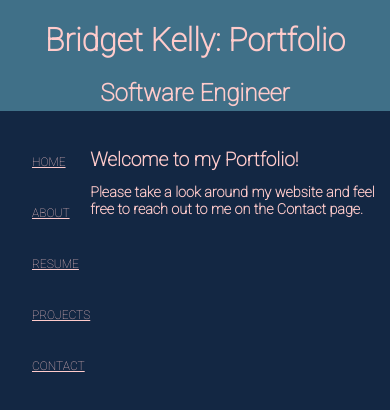
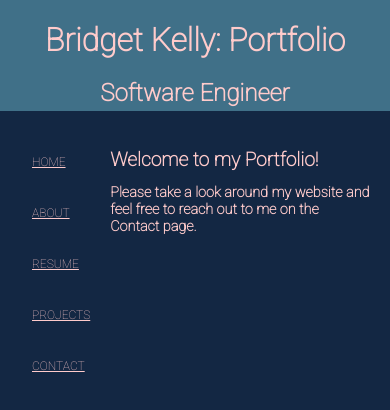
Before and after one commit to bc-kelly/portfolio, a React (Create React App) app: page / in a window 390 px wide. Shown: the top 410 px of the page. Built offline with nearby package versions, Linux system fonts and the light colour scheme.

Commit message:
fixing margins on mobile

```diff
--- a/src/App.css
+++ b/src/App.css
@@ -88,6 +88,8 @@ body {
   /* margin: auto; */
   /* position: relative; */
   color: #ffcbcb;
+  padding-right: 20px;
+  padding-left: 20px;
 }
 
 .nav{
--- a/src/Home.css
+++ b/src/Home.css
@@ -5,6 +5,7 @@
     font-family: Roboto,;
     /* text-align: center; */
     /* justify-content: center; */
+    padding-right: 40px;
 }
 
 @media screen and (min-width: 601px) {
```
